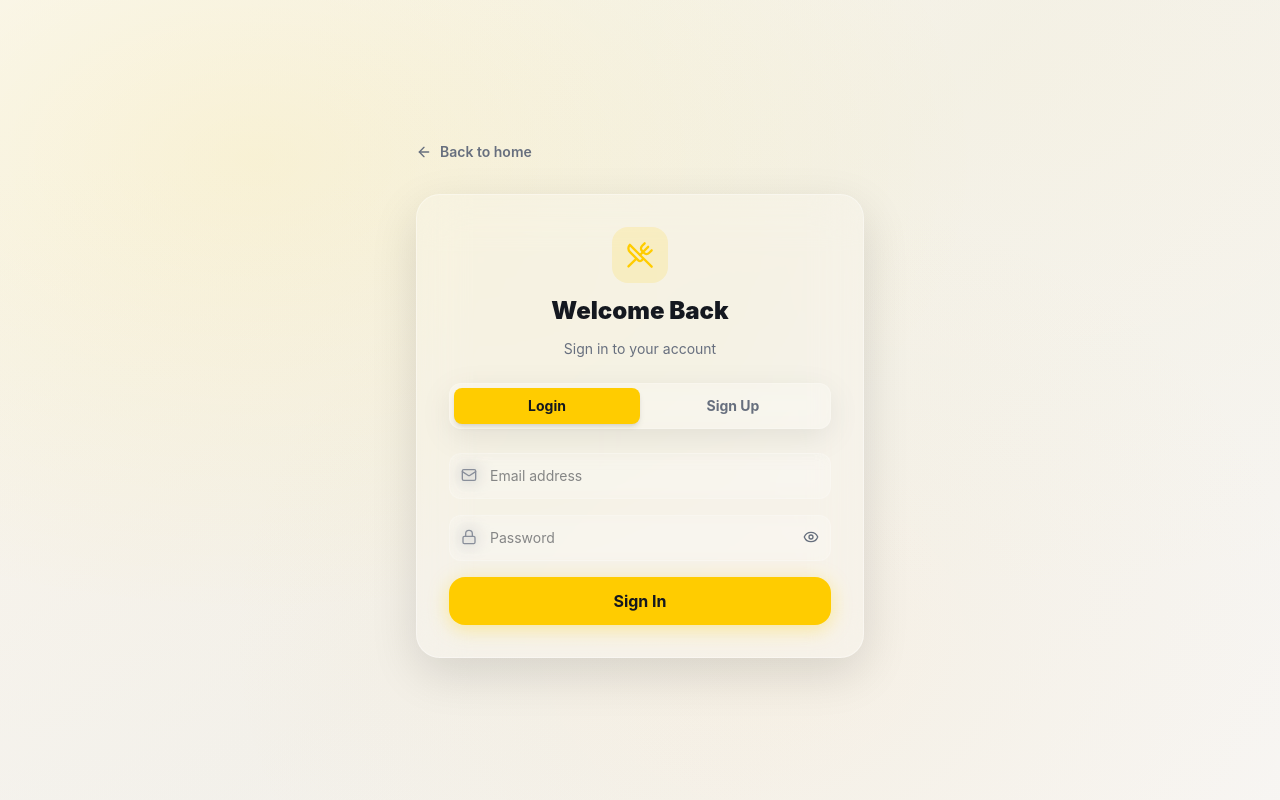
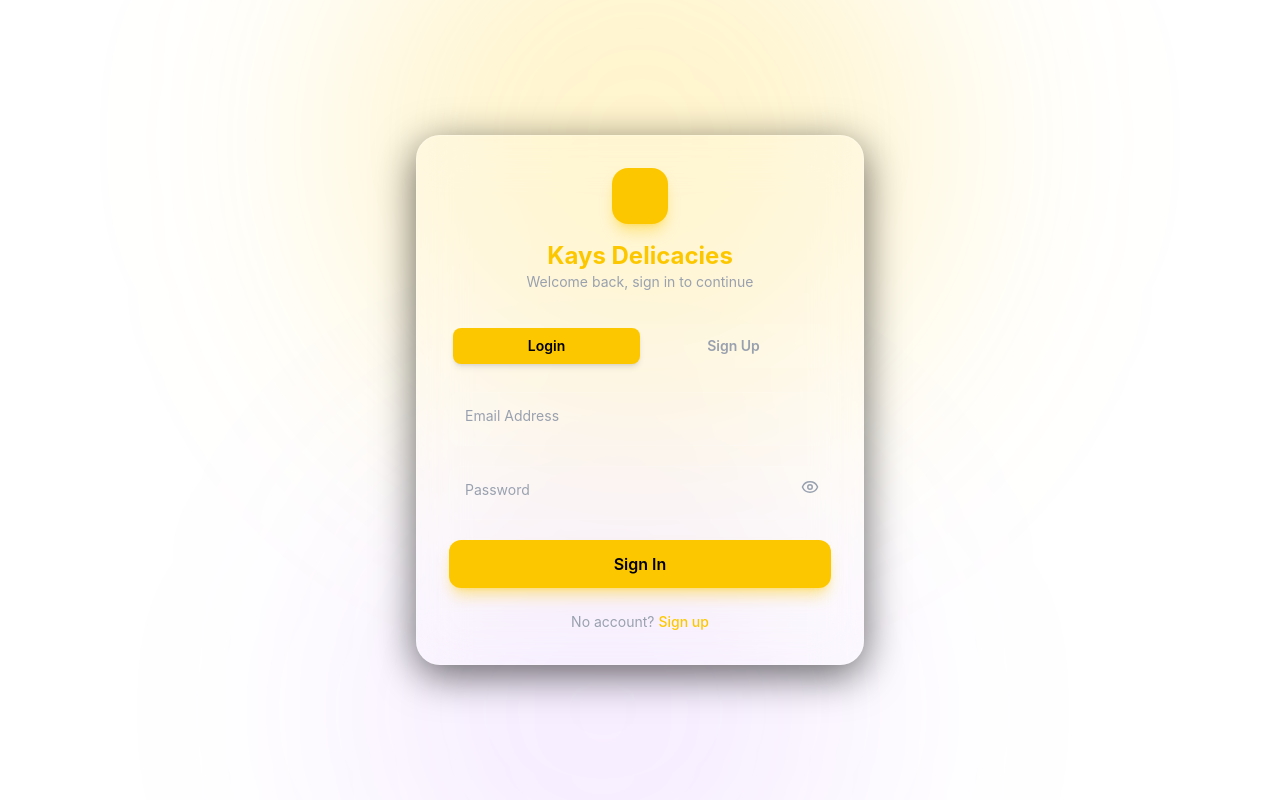
Before and after one commit to Kgodiso-Leboho/Kays-Delicacies, a React (Vite) app in the folder frontend/: page /auth in a window 1280 px wide. Built offline with nearby package versions, Linux system fonts and the light colour scheme.

Commit message:
Improved the UI Design of the auth pages

```diff
--- /dev/null
+++ b/frontend/src/lib/validation.ts
@@ -0,0 +1,7 @@
+import { z } from "zod";
+
+export const authSchema = z.object({
+  fullName: z.string().min(2, "Full name is required").optional(),
+  email: z.string().email("Invalid email"),
+  password: z.string().min(6, "Password must be at least 6 characters"),
+});
--- a/frontend/src/pages/Auth.tsx
+++ b/frontend/src/pages/Auth.tsx
@@ -1,175 +1,169 @@
-import { useState } from 'react';
-import { useNavigate, useSearchParams, Link } from 'react-router-dom';
-import { UtensilsCrossed, Mail, Lock, User, Eye, EyeOff, ArrowLeft } from 'lucide-react';
-import { toast } from 'sonner';
+import { useState } from "react";
+import { useNavigate } from "react-router-dom";
+import { motion } from "framer-motion";
+import { Eye, EyeOff } from "lucide-react";
+import { toast } from "sonner";
+
+function FloatingInput({
+  label,
+  type = "text",
+}: {
+  label: string;
+  type?: string;
+}) {
+  return (
+    <div className="relative">
+      <input
+        type={type}
+        required
+        placeholder=" "
+        className="peer w-full px-4 pt-5 pb-2 rounded-xl
+        bg-white/5 border border-white/10
+        text-white outline-none
+        focus:border-yellow-400 focus:ring-2 focus:ring-yellow-400/30
+        transition"
+      />
+      <label
+        className="absolute left-4 top-2 text-gray-400 text-xs
+        transition-all peer-placeholder-shown:top-3.5
+        peer-placeholder-shown:text-sm
+        peer-focus:top-2 peer-focus:text-xs peer-focus:text-yellow-400"
+      >
+        {label}
+      </label>
+    </div>
+  );
+}
 
 export default function Auth() {
-  const [searchParams] = useSearchParams();
+  const [tab, setTab] = useState<"login" | "signup">("login");
+  const [showPw, setShowPw] = useState(false);
+  const [loading, setLoading] = useState(false);
   const navigate = useNavigate();
 
-  const [tab, setTab] = useState<'login' | 'signup'>(
-    searchParams.get('tab') === 'signup' ? 'signup' : 'login'
-  );
-
-  const [email, setEmail] = useState('');
-  const [password, setPassword] = useState('');
-  const [fullName, setFullName] = useState('');
-  const [showPw, setShowPw] = useState(false);
-  const [loading, setLoading] = useState(false);
-
-  // Mock login
-  const handleLogin = async (e: React.FormEvent) => {
+  const handleSubmit = (e: React.FormEvent) => {
     e.preventDefault();
     setLoading(true);
 
     setTimeout(() => {
       setLoading(false);
-
-      if (email && password) {
-        toast.success('Logged in successfully!');
-        navigate('/menu');
-      } else {
-        toast.error('Invalid credentials');
-      }
-    }, 1000);
-  };
-
-  // Mock signup
-  const handleSignup = async (e: React.FormEvent) => {
-    e.preventDefault();
-    setLoading(true);
-
-    setTimeout(() => {
-      setLoading(false);
-
-      if (email && password && fullName) {
-        toast.success('Account created successfully!');
-        setTab('login');
-      } else {
-        toast.error('Please fill in all fields');
-      }
-    }, 1000);
+      toast.success(tab === "login" ? "Welcome back!" : "Account created!");
+      if (tab === "login") navigate("/menu");
+      else setTab("login");
+    }, 1200);
   };
 
   return (
-    <>
-      <div className="mesh-bg" />
-      <div className="flex min-h-screen items-center justify-center p-4">
-        <div className="w-full max-w-md animate-scale-in">
+    <div className="relative min-h-screen flex items-center justify-center bg-[#FFFFFF] overflow-hidden">
 
-          {/* Back */}
-          <Link
-            to="/"
-            className="mb-8 inline-flex items-center gap-2 text-sm font-semibold text-muted-foreground hover:text-foreground transition-colors"
-          >
-            <ArrowLeft className="h-4 w-4" /> Back to home
-          </Link>
-
-          <div className="glass-strong rounded-3xl p-8">
-
-            {/* Logo */}
-            <div className="mb-6 flex flex-col items-center gap-3">
-              <div className="flex h-14 w-14 items-center justify-center rounded-2xl bg-primary/15">
-                <UtensilsCrossed className="h-7 w-7 text-primary" />
+      {/* 🌌 Background Glow */}
+      <div className="absolute inset-0">
+        <div className="absolute top-[-20%] left-1/2 w-[600px] h-[600px] bg-yellow-400/20 blur-[120px] rounded-full -translate-x-1/2" />
+        <div className="absolute bottom-[-20%] right-1/3 w-[500px] h-[500px] bg-purple-500/10 blur-[120px] rounded-full" />
       </div>
 
-              <h1 className="text-2xl font-black">
-                {tab === 'login' ? 'Welcome Back' : 'Create Account'}
+      {/* 🪞 Glass Card */}
+      <motion.div
+        initial={{ opacity: 0, y: 40, scale: 0.96 }}
+        animate={{ opacity: 1, y: 0, scale: 1 }}
+        transition={{ duration: 0.5, ease: "easeOut" }}
+        className="relative z-10 w-full max-w-md p-8 rounded-3xl
+        bg-white/10 backdrop-blur-xl
+        border border-white/20
+        shadow-[0_10px_40px_rgba(0,0,0,0.6)]"
+      >
+
+        {/* 🔰 Branding */}
+        <div className="text-center mb-8">
+          <div className="w-14 h-14 mx-auto rounded-2xl bg-yellow-400 flex items-center justify-center shadow-lg shadow-yellow-400/40" />
+          <h1 className="text-yellow-400 text-2xl font-bold mt-4">
+            Kays Delicacies
           </h1>
-
-              <p className="text-sm text-muted-foreground">
-                {tab === 'login'
-                  ? 'Sign in to your account'
-                  : 'Join Kays Delicacies today'}
+          <p className="text-gray-400 text-sm">
+            {tab === "login"
+              ? "Welcome back, sign in to continue"
+              : "Create your account"}
           </p>
         </div>
 
-            {/* Tabs */}
-            <div className="mb-6 flex rounded-xl glass p-1">
-              {(['login', 'signup'] as const).map((t) => (
+        {/* 🔄 Tabs */}
+        <div className="flex bg-white/5 p-1 rounded-xl mb-6">
+          {["login", "signup"].map((t) => (
             <button
               key={t}
-                  onClick={() => setTab(t)}
-                  className={`flex-1 rounded-lg py-2 text-sm font-bold capitalize transition-all ${
+              onClick={() => setTab(t as any)}
+              className={`flex-1 py-2 text-sm font-semibold rounded-lg transition ${
                 tab === t
-                      ? 'bg-primary text-primary-foreground shadow-md'
-                      : 'text-muted-foreground'
+                  ? "bg-yellow-400 text-black shadow-md"
+                  : "text-gray-400"
               }`}
             >
-                  {t === 'login' ? 'Login' : 'Sign Up'}
+              {t === "login" ? "Login" : "Sign Up"}
             </button>
           ))}
         </div>
 
-            <form
-              onSubmit={tab === 'login' ? handleLogin : handleSignup}
-              className="space-y-4"
-            >
-              {tab === 'signup' && (
-                <div className="relative">
-                  <User className="absolute left-3 top-3.5 h-4 w-4 text-muted-foreground" />
-                  <input
-                    type="text"
-                    value={fullName}
-                    onChange={(e) => setFullName(e.target.value)}
-                    placeholder="Full name"
-                    required
-                    className="glass-input w-full rounded-xl py-3 pl-10 pr-4 text-sm outline-none"
-                  />
-                </div>
+        {/* 🧾 Form */}
+        <form onSubmit={handleSubmit} className="space-y-5">
+
+          {tab === "signup" && (
+            <FloatingInput label="Full Name" />
           )}
 
-              <div className="relative">
-                <Mail className="absolute left-3 top-3.5 h-4 w-4 text-muted-foreground" />
-                <input
-                  type="email"
-                  value={email}
-                  onChange={(e) => setEmail(e.target.value)}
-                  placeholder="Email address"
-                  required
-                  className="glass-input w-full rounded-xl py-3 pl-10 pr-4 text-sm outline-none"
-                />
-              </div>
+          <FloatingInput label="Email Address" type="email" />
 
           <div className="relative">
-                <Lock className="absolute left-3 top-3.5 h-4 w-4 text-muted-foreground" />
-                <input
-                  type={showPw ? 'text' : 'password'}
-                  value={password}
-                  onChange={(e) => setPassword(e.target.value)}
-                  placeholder="Password"
-                  required
-                  minLength={6}
-                  className="glass-input w-full rounded-xl py-3 pl-10 pr-10 text-sm outline-none"
+            <FloatingInput
+              label="Password"
+              type={showPw ? "text" : "password"}
             />
             <button
               type="button"
               onClick={() => setShowPw(!showPw)}
-                  className="absolute right-3 top-3.5 text-muted-foreground"
+              className="absolute right-3 top-3 text-gray-400 hover:text-white"
             >
-                  {showPw ? (
-                    <EyeOff className="h-4 w-4" />
-                  ) : (
-                    <Eye className="h-4 w-4" />
-                  )}
+              {showPw ? <EyeOff size={18} /> : <Eye size={18} />}
             </button>
           </div>
 
+          {/* 🔘 Button */}
+          <motion.button
+            whileTap={{ scale: 0.97 }}
+            disabled={loading}
+            className="w-full py-3 rounded-xl font-semibold
+            bg-yellow-400 text-black
+            shadow-lg shadow-yellow-400/40
+            hover:brightness-110 transition"
+          >
+            {loading ? "Processing..." : tab === "login" ? "Sign In" : "Create Account"}
+          </motion.button>
+        </form>
+
+        {/* 🔁 Switch */}
+        <p className="text-center text-sm text-gray-400 mt-6">
+          {tab === "login" ? (
+            <>
+              No account?{" "}
               <button
-                type="submit"
-                disabled={loading}
-                className="btn-primary w-full disabled:opacity-50"
+                onClick={() => setTab("signup")}
+                className="text-yellow-400 font-medium"
               >
-                {loading
-                  ? 'Please wait...'
-                  : tab === 'login'
-                  ? 'Sign In'
-                  : 'Create Account'}
+                Sign up
               </button>
-            </form>
+            </>
+          ) : (
+            <>
+              Already have one?{" "}
+              <button
+                onClick={() => setTab("login")}
+                className="text-yellow-400 font-medium"
+              >
+                Login
+              </button>
+            </>
+          )}
+        </p>
+      </motion.div>
     </div>
-        </div>
-      </div>
-    </>
   );
 }
```
Also changed, not shown: frontend/package.json (+5 -2 lines), frontend/src/components/ui/FloatingInput.tsx (added), 1 other file (tests, documents, lock files or other folders). Lines whose indentation alone changed are shown as unchanged.
